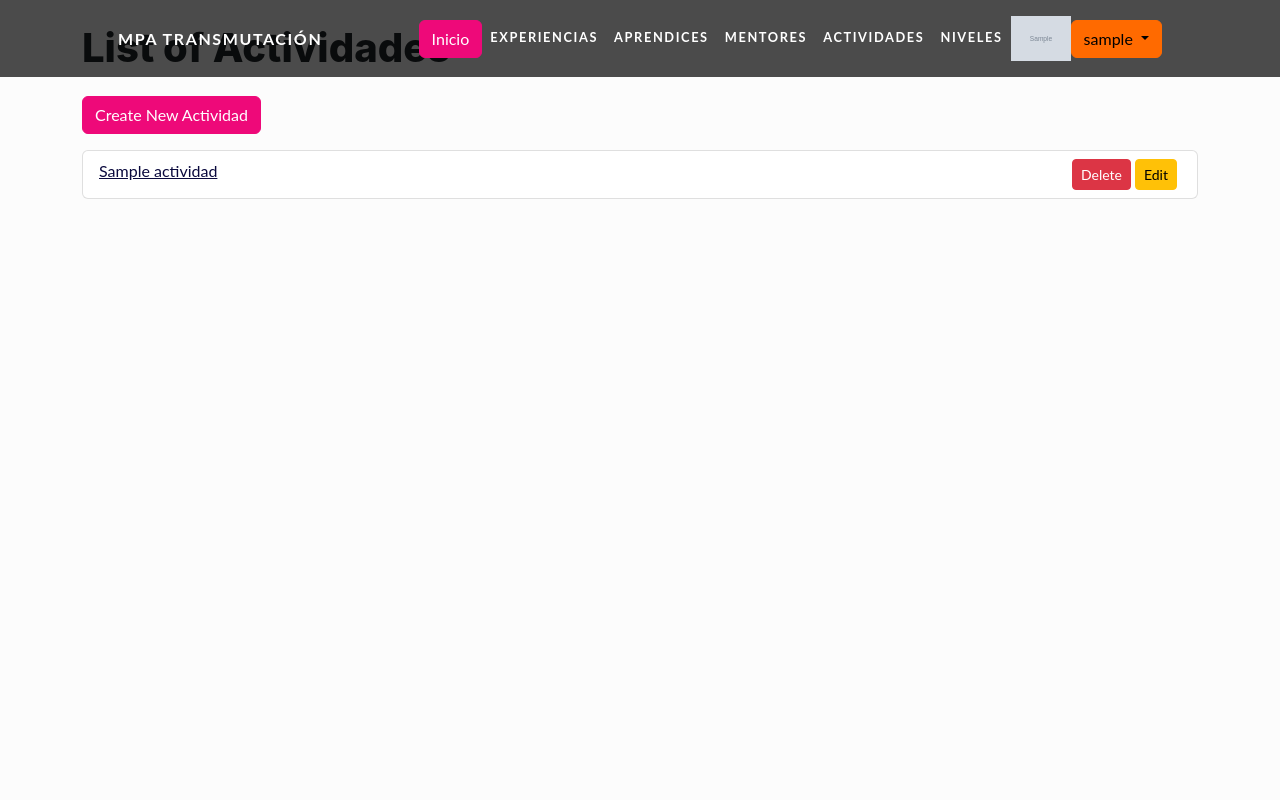
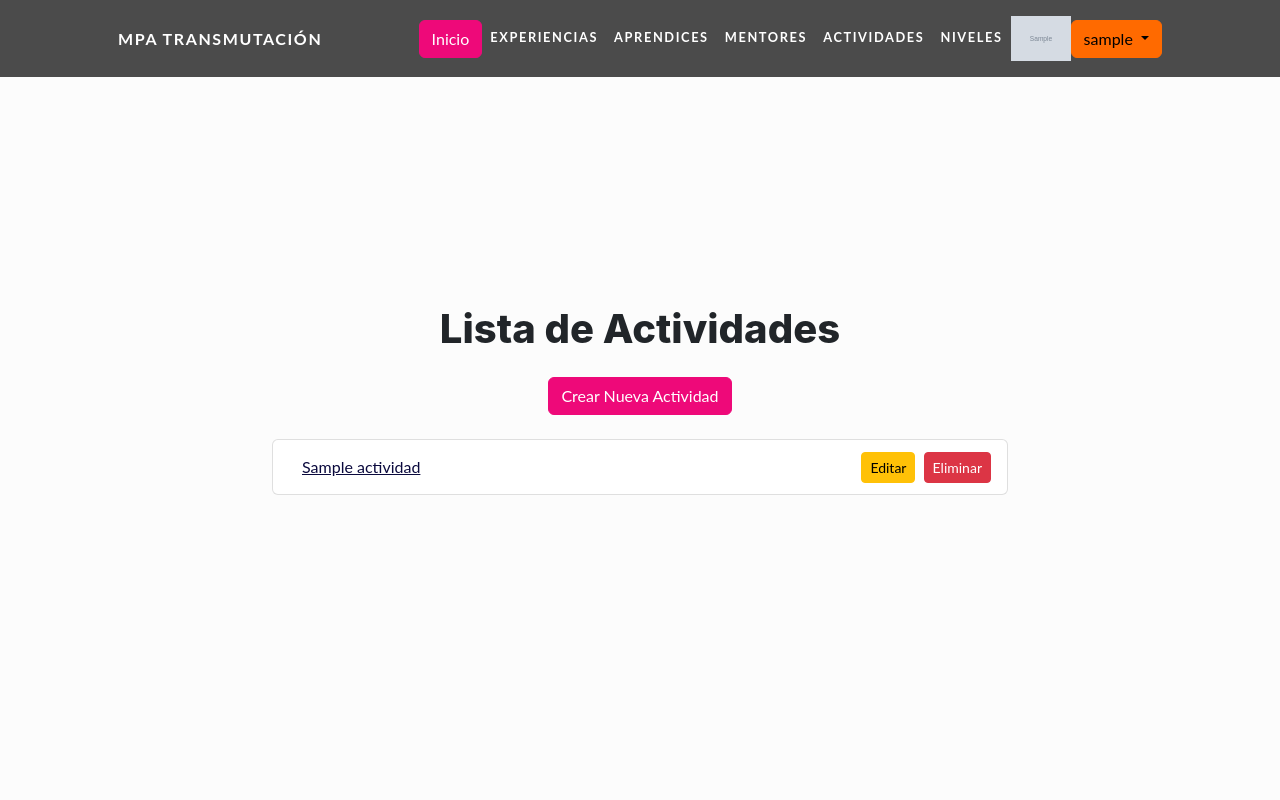
Before and after one commit to arisampedro1/Final_project, a Django app: page /actividades/ in a window 1280 px wide. Run offline with Django 4.2, Linux system fonts and the light colour scheme; a user stored in the database is signed in; tables that the repository leaves empty hold one stand-in row (values such as "Sample post"); grey boxes marked "Sample" are stand-in pictures; some libraries are stand-ins or nearby versions.

Commit message:
se rompio

```diff
--- a/myapp1/templates/myapp1/actividad_list.html
+++ b/myapp1/templates/myapp1/actividad_list.html
@@ -3,19 +3,28 @@
 {% block title %}Actividades{% endblock %}
 
 {% block content %}
-<div class="container">
-    <h1 class="my-4">List of Actividades</h1>
-    <a class="btn btn-primary mb-3" href="{% url 'actividad_create' %}">Create New Actividad</a>
+<div class="container d-flex flex-column justify-content-center min-vh-100">
+    <div class="row justify-content-center">
+        <div class="col-md-8">
+            <h1 class="text-center mb-4">Lista de Actividades</h1>
+            <div class="text-center mb-4">
+                <a class="btn btn-primary" href="{% url 'actividad_create' %}">Crear Nueva Actividad</a>
+            </div>
             <ul class="list-group">
                 {% for actividad in actividades %}
-        <li class="list-group-item">
-            <a href="{% url 'actividad_detail' actividad.pk %}">{{ actividad.nombre }}</a>
-            <a class="btn btn-warning btn-sm float-end mx-1" href="{% url 'actividad_update' actividad.pk %}">Edit</a>
-            <a class="btn btn-danger btn-sm float-end" href="{% url 'actividad_delete' actividad.pk %}">Delete</a>
+                <li class="list-group-item d-flex justify-content-between align-items-center">
+                    <a href="{% url 'actividad_detail' actividad.pk %}" class="btn btn-link">{{ actividad.nombre }}</a>
+                    <div>
+                        <a class="btn btn-warning btn-sm mx-1"
+                            href="{% url 'actividad_update' actividad.pk %}">Editar</a>
+                        <a class="btn btn-danger btn-sm" href="{% url 'actividad_delete' actividad.pk %}">Eliminar</a>
+                    </div>
                 </li>
                 {% empty %}
-        <li class="list-group-item">No actividades available.</li>
+                <li class="list-group-item text-center">No hay actividades disponibles.</li>
                 {% endfor %}
             </ul>
         </div>
+    </div>
+</div>
 {% endblock %}
```
Lines whose indentation alone changed are shown as unchanged.
